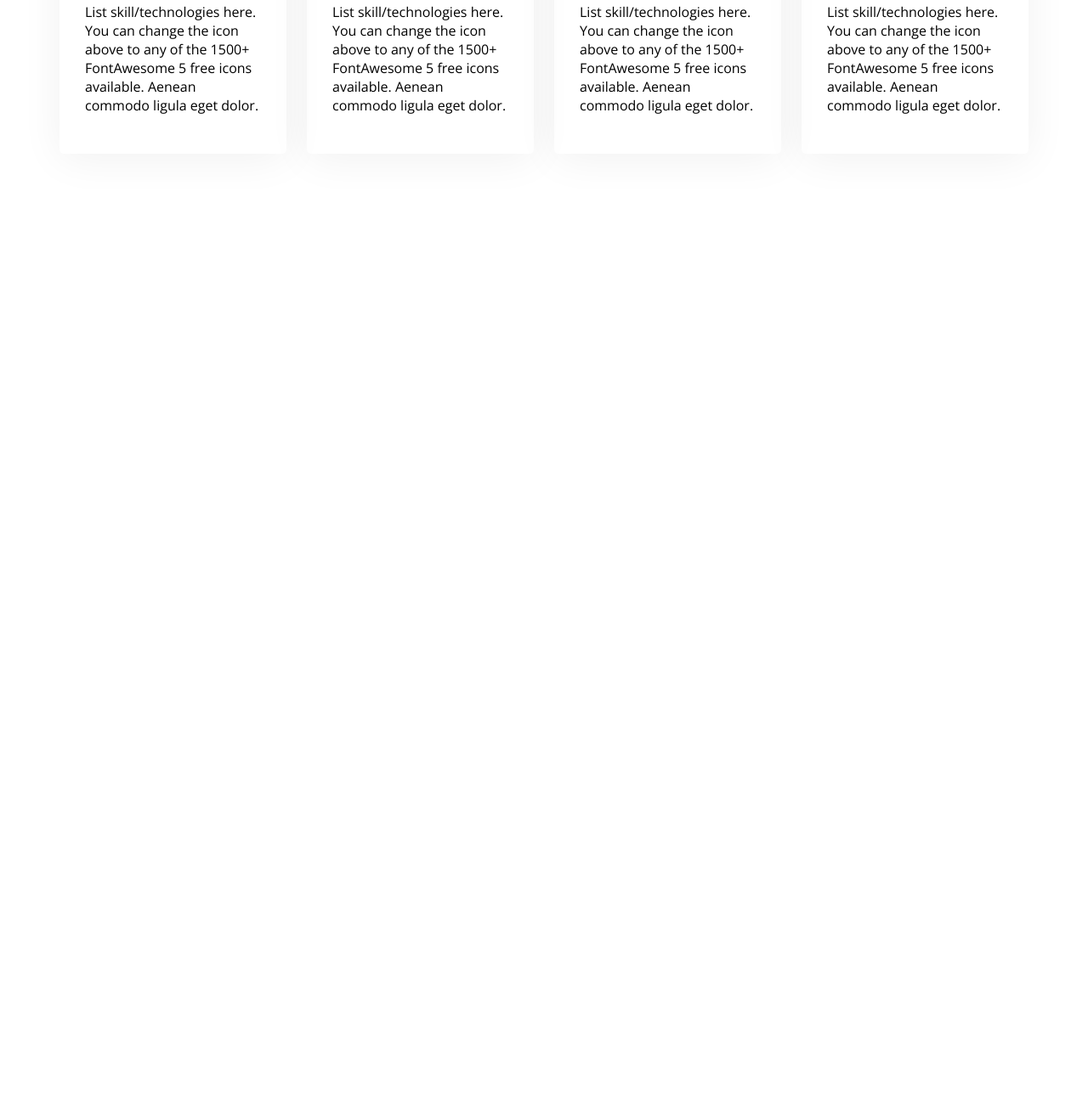
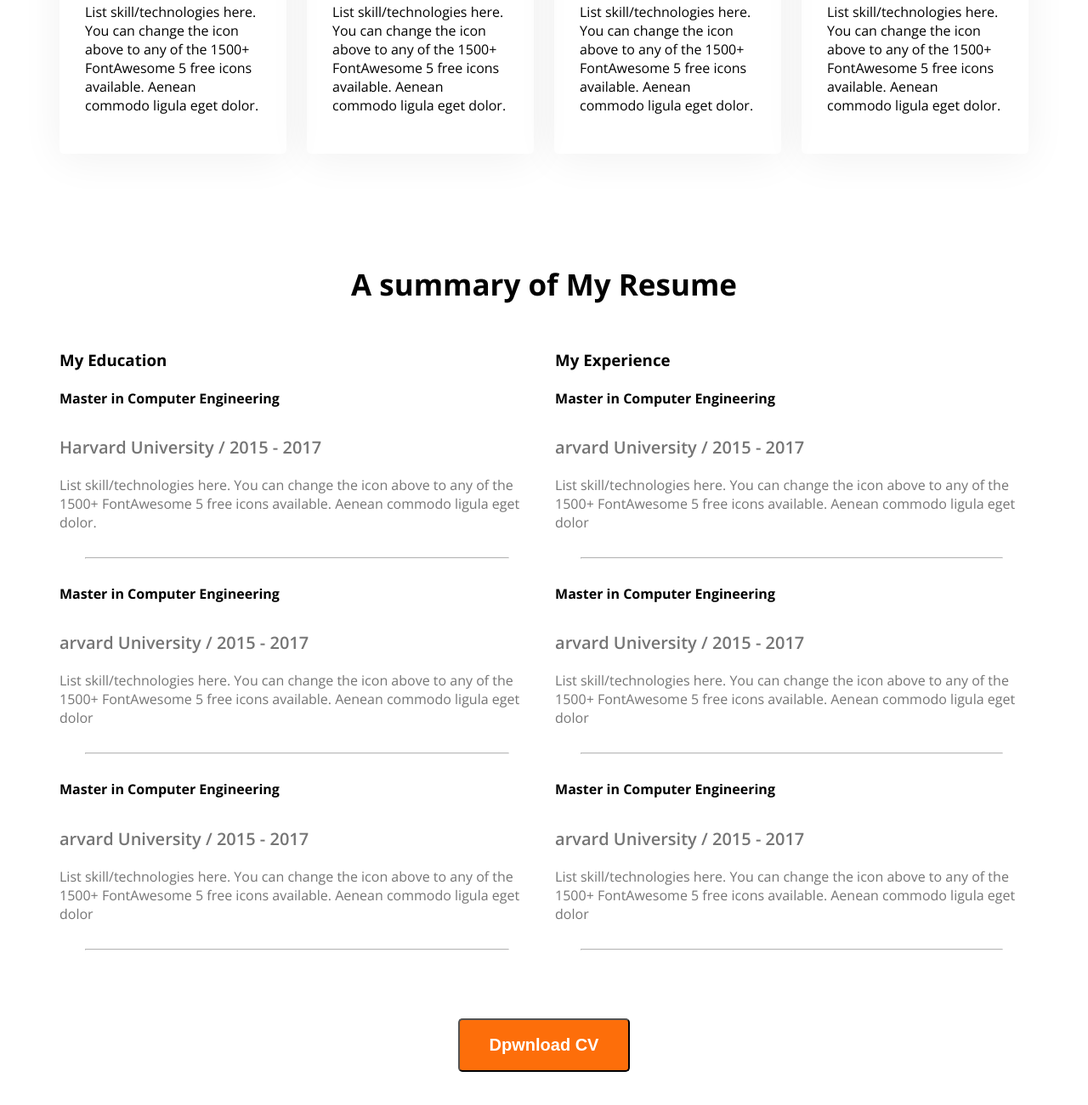
Before and after one commit to shehab99d/web-developer-portfolio, a plain HTML site: page index.html in a window 1280 px wide. Shown: the part 2013-3314 px from the top of the page at 85% size. Before the commit the page ends 2324 px from the top, so only its background shows below. Drawn offline with nearby package versions, Linux system fonts and the light colour scheme.

Commit message:
added 4th part of this page

```diff
--- a/index.html
+++ b/index.html
@@ -83,6 +83,82 @@
                 <p class="skill-description">List skill/technologies here. You can change the icon above to any of the 1500+ FontAwesome 5 free icons available. Aenean commodo ligula eget dolor.</p>
             </div>
            </section>
+           <section class="resume">
+            <h3 class="section-title text-center">A summary of My Resume</h3>
+            <div class="resume-container">
+                <div class="resume-column">
+                    <h3 class="resume-column-title">My Education</h3>
+                    <div class="ecperience">
+                        <h4 class="experience-title">Master in Computer Engineering</h4>
+                        <h5 class="experience-sub-title">Harvard University / 2015 -
+                             2017</h5>
+                        <div class="experience-description">List skill/technologies here.
+                             You can change the icon above
+                            to any of the 1500+ FontAwesome 5 free icons available.
+                             Aenean commodo ligula eget dolor.</div>
+                    </div>
+                    <hr>
+                    <div class="ecperience">
+                        <h4 class="experience-title">Master in Computer Engineering</h4>
+                        <h5 class="experience-sub-title">arvard University / 2015 -
+                            2017</h5>
+                        <div class="experience-description">List skill/technologies here.
+                            You can change the icon above
+                           to any of the 1500+ FontAwesome 5 free icons available.
+                            Aenean commodo ligula eget dolor</div>
+                    </div>
+                    <hr>
+                    <div class="ecperience">
+                        <h4 class="experience-title">Master in Computer Engineering</h4>
+                        <h5 class="experience-sub-title">arvard University / 2015 -
+                            2017</h5>
+                        <div class="experience-description">List skill/technologies here.
+                            You can change the icon above
+                           to any of the 1500+ FontAwesome 5 free icons available.
+                            Aenean commodo ligula eget dolor</div>
+                    </div>
+                    <hr>
+                </div>
+                <div class="resume-column">
+                    <h3 class="resume-column-title">My Experience</h3>
+                    <div class="ecperience">
+                        <h4 class="experience-title">Master in Computer Engineering</h4>
+                        <h5 class="experience-sub-title">arvard University / 2015 -
+                            2017</h5>
+                        <div class="experience-description">List skill/technologies here.
+                            You can change the icon above
+                           to any of the 1500+ FontAwesome 5 free icons available.
+                            Aenean commodo ligula eget dolor</div>
+                    </div>
+                    <hr>
+                    <div class="ecperience">
+                        <h4 class="experience-title">Master in Computer Engineering</h4>
+                        <h5 class="experience-sub-title">arvard University / 2015 -
+                            2017</h5>
+                        <div class="experience-description">List skill/technologies here.
+                            You can change the icon above
+                           to any of the 1500+ FontAwesome 5 free icons available.
+                            Aenean commodo ligula eget dolor</div>
+                    </div>
+                    <hr>
+                    <div class="ecperience">
+                        <h4 class="experience-title">Master in Computer Engineering</h4>
+                        <h5 class="experience-sub-title">arvard University / 2015 -
+                            2017</h5>
+                        <div class="experience-description">List skill/technologies here.
+                            You can change the icon above
+                           to any of the 1500+ FontAwesome 5 free icons available.
+                            Aenean commodo ligula eget dolor</div>
+                    </div>
+                    <hr>
+                </div>
+
+            </div>
+            <div class="text-center resume-download-cv">
+
+                <button class="btn-primary">Dpwnload CV</button>
+            </div>
+           </section>
     </main>
     <footer>
 
--- a/styles.css/portfolio.css
+++ b/styles.css/portfolio.css
@@ -146,3 +146,26 @@ main section{
     border-radius: 5px;
     box-shadow: 0px 6px 50px 0px rgba(0, 0, 0, 0.06);
 }
+
+
+/* resume section styles */
+.resume-container{
+    display: flex;
+    gap: 24px;
+}
+.experience-description{
+    color: #757575;
+}
+.experience-sub-title{
+   color: #757575;
+   font-size: 20px;
+   font-weight: 600;
+   margin-bottom: 20px;
+}
+.resume hr{
+    margin: 30px;
+    opacity: 0.7;
+}
+.resume-download-cv{
+    margin-top: 50px;
+}
```
